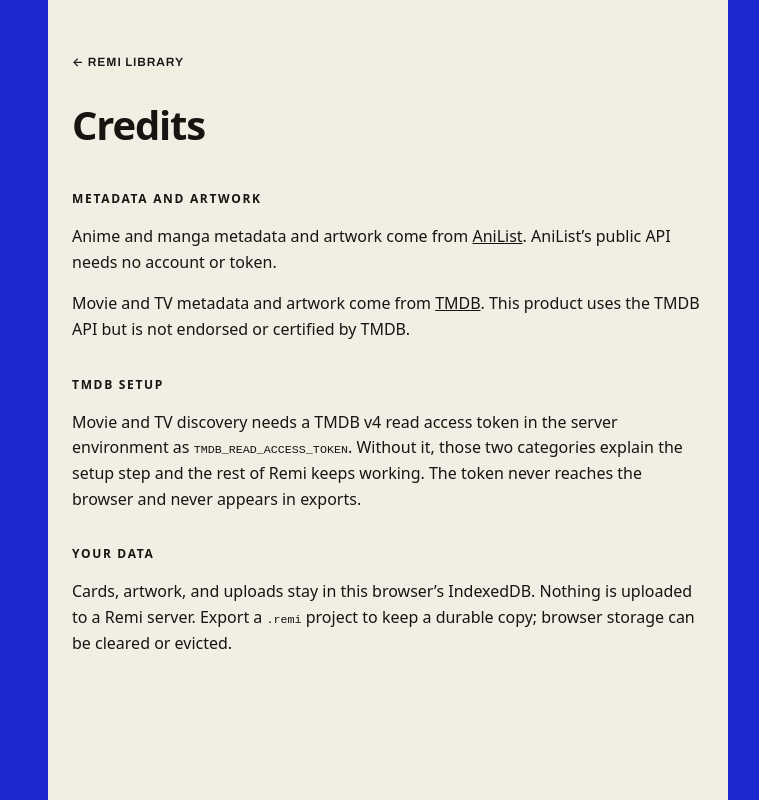
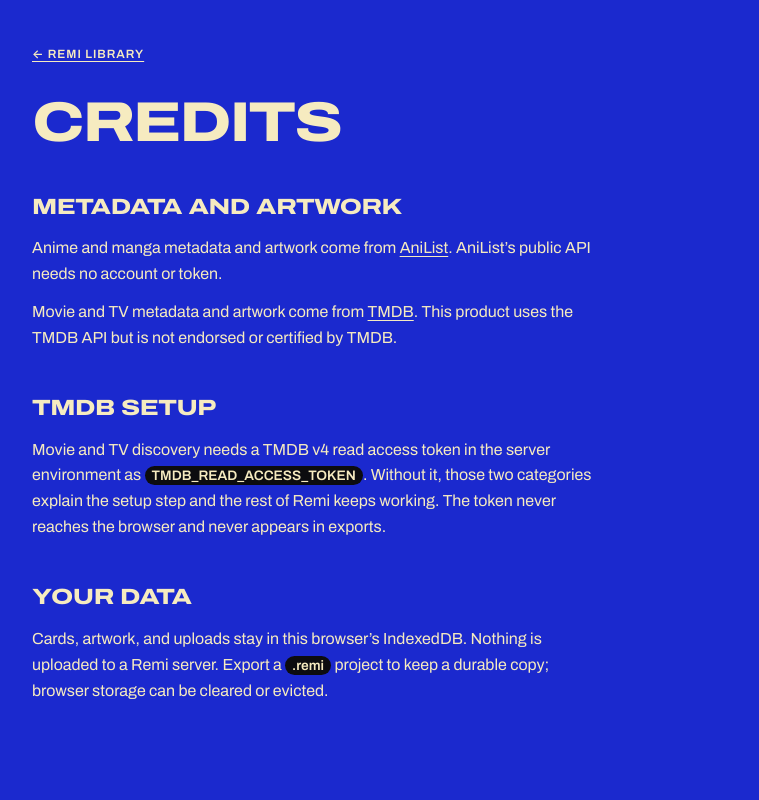
Before and after one commit to louispawaon/remi, a SvelteKit app: page /credits in a window 1280 px wide. Shown: the whole page, without its empty margins (252-1011 px from the left). Built offline with nearby package versions, Linux system fonts and the light colour scheme.

Commit message:
style: bring legal pages into Club Wall

```diff
--- a/src/routes/credits/+page.svelte
+++ b/src/routes/credits/+page.svelte
@@ -6,7 +6,7 @@
 	<title>Credits — Remi</title>
 </svelte:head>
 
-<main>
+<main class="prose-page">
 	<a class="back text-action" href={resolve('/')}>← Remi library</a>
 	<h1>Credits</h1>
 
@@ -43,37 +43,3 @@
 		</p>
 	</section>
 </main>
-
-<style>
-	main {
-		max-width: 680px;
-		margin: 0 auto;
-		padding: 48px 24px 80px;
-		font-family: system-ui, sans-serif;
-		line-height: 1.6;
-		color: #171512;
-		background: #f1eee4;
-		min-height: 100vh;
-	}
-	.back {
-		display: inline-block;
-		margin-bottom: 12px;
-	}
-	h1 {
-		font-size: 40px;
-		letter-spacing: -0.03em;
-		margin: 0 0 24px;
-	}
-	h2 {
-		font-size: 12px;
-		letter-spacing: 0.14em;
-		text-transform: uppercase;
-		margin: 32px 0 8px;
-	}
-	a {
-		color: inherit;
-	}
-	code {
-		font-size: 0.9em;
-	}
-</style>
--- a/src/routes/privacy/+page.svelte
+++ b/src/routes/privacy/+page.svelte
@@ -10,7 +10,7 @@
 	/>
 </svelte:head>
 
-<main>
+<main class="prose-page">
 	<a class="back text-action" href={resolve('/')}>← Remi library</a>
 	<h1>Privacy</h1>
 	<p class="meta">
@@ -96,55 +96,3 @@
 		<a class="text-action" href={resolve('/credits')}>Credits</a>
 	</footer>
 </main>
-
-<style>
-	main {
-		max-width: 680px;
-		margin: 0 auto;
-		padding: 48px 24px 80px;
-		font-family: system-ui, sans-serif;
-		line-height: 1.6;
-		color: #171512;
-		background: #f1eee4;
-		min-height: 100vh;
-	}
-	.back {
-		display: inline-block;
-		margin-bottom: 12px;
-	}
-	h1 {
-		font-size: 40px;
-		letter-spacing: -0.03em;
-		margin: 0 0 8px;
-	}
-	.meta {
-		font-family: var(--mono);
-		font-size: 10px;
-		letter-spacing: 0.1em;
-		text-transform: uppercase;
-		color: #6e675a;
-		margin: 0 0 24px;
-	}
-	h2 {
-		font-size: 12px;
-		letter-spacing: 0.14em;
-		text-transform: uppercase;
-		margin: 32px 0 8px;
-	}
-	p {
-		margin: 0 0 10px;
-	}
-	a {
-		color: inherit;
-	}
-	code {
-		font-size: 0.9em;
-	}
-	.page-foot {
-		display: flex;
-		gap: 20px;
-		border-top: 1px solid #c9c2b2;
-		margin-top: 40px;
-		padding-top: 12px;
-	}
-</style>
--- a/src/routes/terms/+page.svelte
+++ b/src/routes/terms/+page.svelte
@@ -10,7 +10,7 @@
 	/>
 </svelte:head>
 
-<main>
+<main class="prose-page">
 	<a class="back text-action" href={resolve('/')}>← Remi library</a>
 	<h1>Terms</h1>
 	<p class="meta">
@@ -101,52 +101,3 @@
 		<a class="text-action" href={resolve('/credits')}>Credits</a>
 	</footer>
 </main>
-
-<style>
-	main {
-		max-width: 680px;
-		margin: 0 auto;
-		padding: 48px 24px 80px;
-		font-family: system-ui, sans-serif;
-		line-height: 1.6;
-		color: #171512;
-		background: #f1eee4;
-		min-height: 100vh;
-	}
-	.back {
-		display: inline-block;
-		margin-bottom: 12px;
-	}
-	h1 {
-		font-size: 40px;
-		letter-spacing: -0.03em;
-		margin: 0 0 8px;
-	}
-	.meta {
-		font-family: var(--mono);
-		font-size: 10px;
-		letter-spacing: 0.1em;
-		text-transform: uppercase;
-		color: #6e675a;
-		margin: 0 0 24px;
-	}
-	h2 {
-		font-size: 12px;
-		letter-spacing: 0.14em;
-		text-transform: uppercase;
-		margin: 32px 0 8px;
-	}
-	p {
-		margin: 0 0 10px;
-	}
-	a {
-		color: inherit;
-	}
-	.page-foot {
-		display: flex;
-		gap: 20px;
-		border-top: 1px solid #c9c2b2;
-		margin-top: 40px;
-		padding-top: 12px;
-	}
-</style>
```
